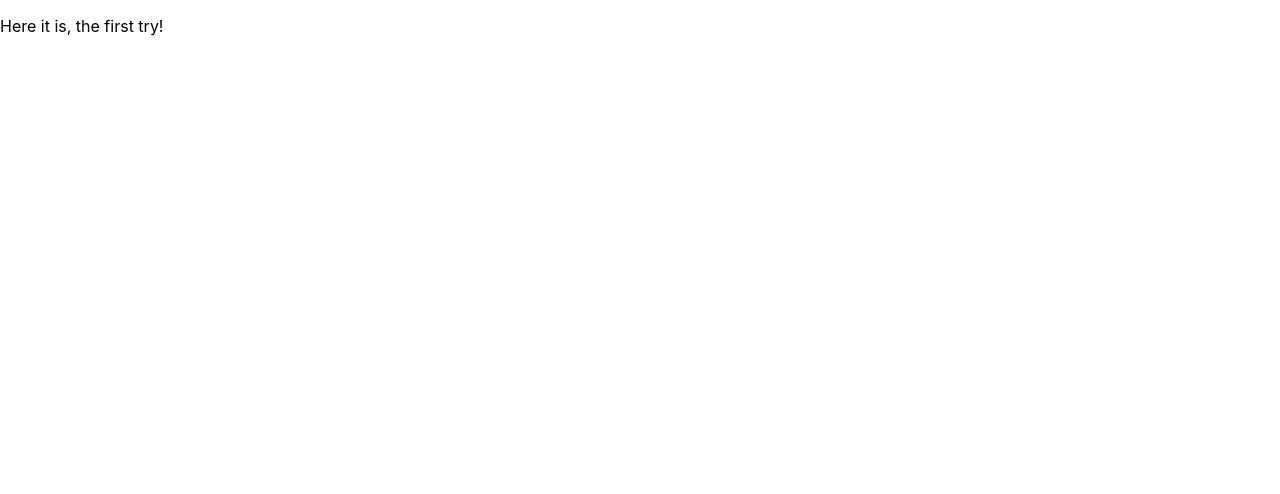
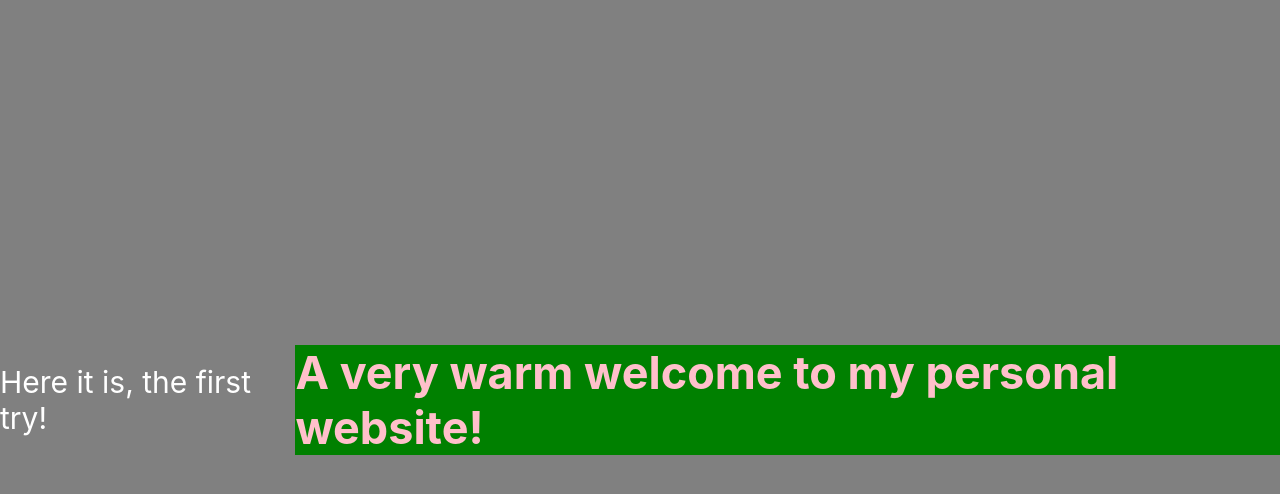
Before and after one commit to dennie-froese/personal-website, a React (Create React App) app: page / in a window 1280 px wide. Shown: the top 494 px of the page. Built offline with nearby package versions, Linux system fonts and the light colour scheme.

Commit message:
WIP: messing about with styles and components in App.tsx

```diff
--- a/src/App.tsx
+++ b/src/App.tsx
@@ -6,6 +6,15 @@ export default function App() {
     <div className="App" style={style.textContainer}>
       <header className="App-header" style={style.textHeader}>
         <p>Here it is, the first try!</p>
+        <h2
+          style={{
+            alignItems: "center",
+            color: "pink",
+            backgroundColor: "green"
+          }}
+        >
+          A very warm welcome to my personal website!
+        </h2>
       </header>
     </div>
   );
--- a/src/AppStyles.ts
+++ b/src/AppStyles.ts
@@ -1,9 +1,17 @@
+import { findByLabelText } from "@testing-library/dom";
+
 const style = {
   textContainer: {
     textalign: "center"
   },
-  textheader: {
-    color: "white"
+  textHeader: {
+    color: "white",
+    backgroundColor: "grey",
+    display: "flex",
+    height: "100vh",
+    alignItems: "center",
+    justifyContent: "center",
+    fontSize: 30
   }
 } as { [key: string]: React.CSSProperties };
 
```
